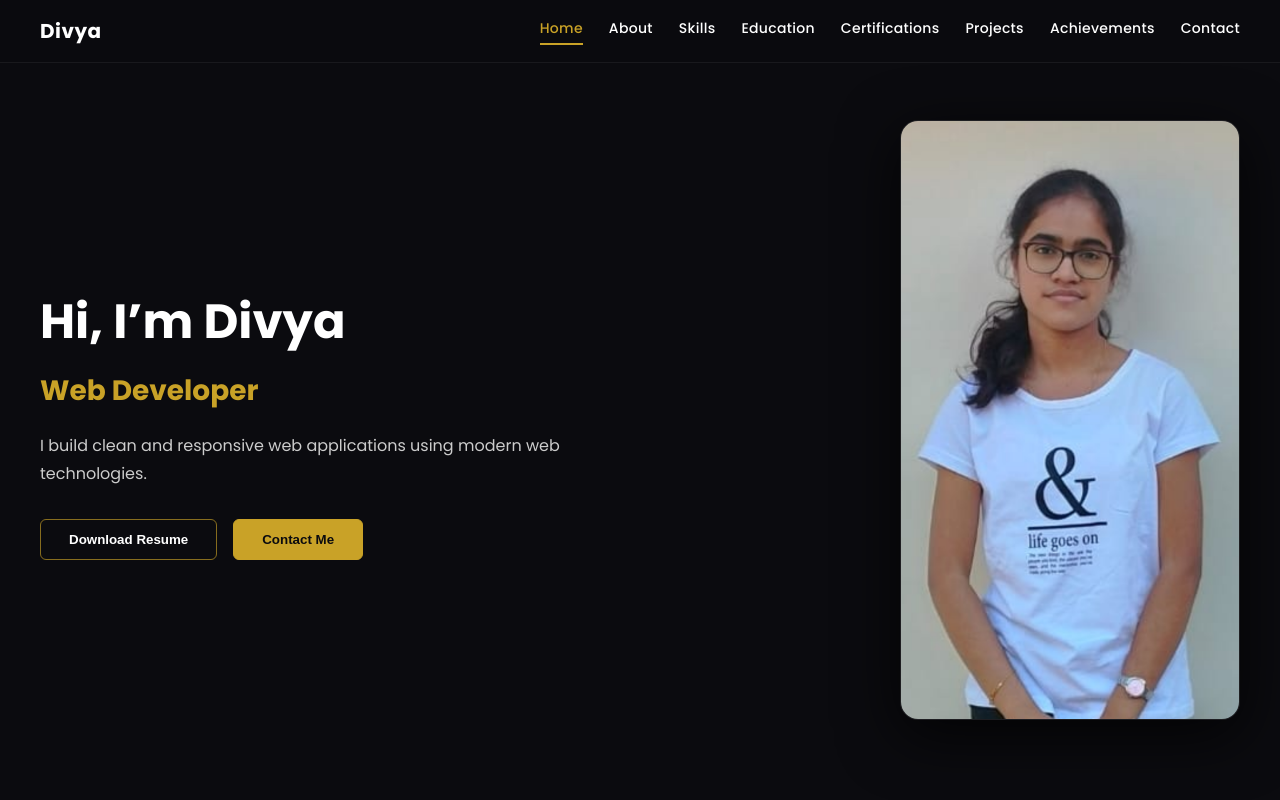
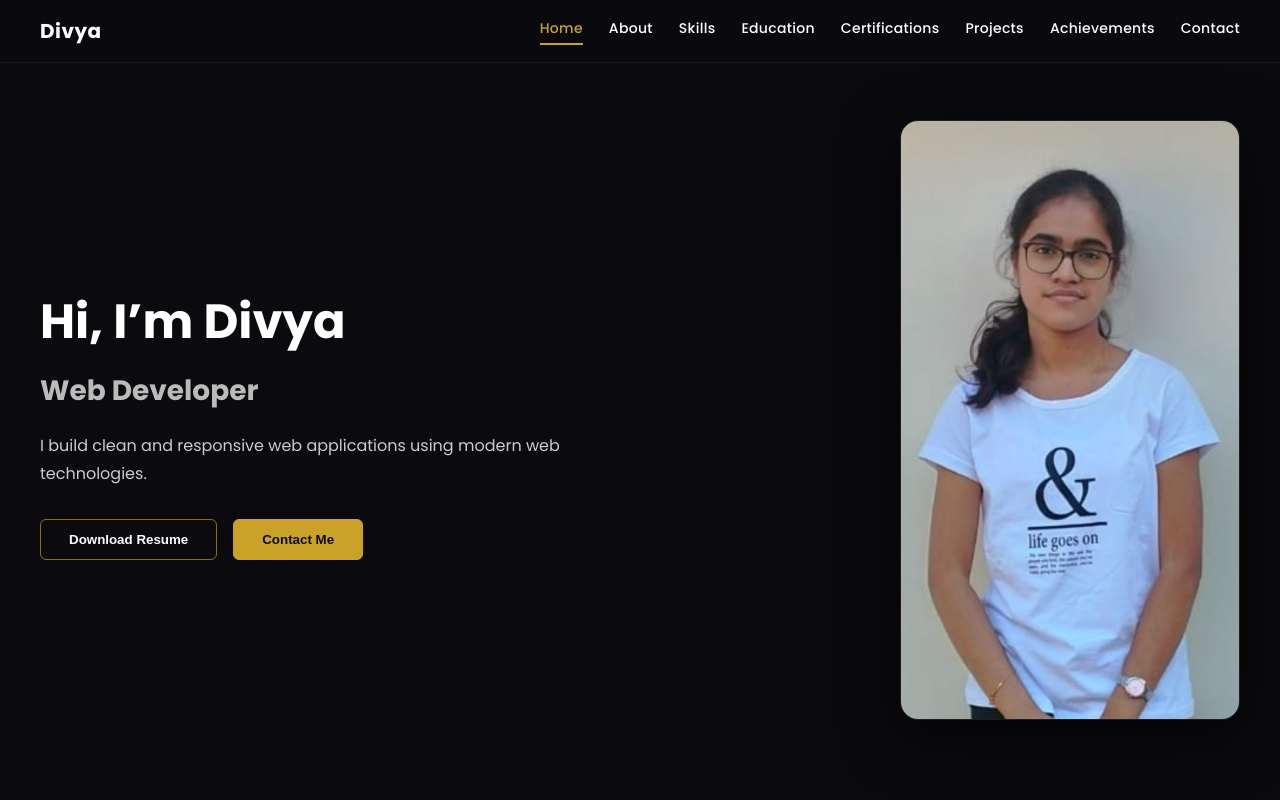
Before and after one commit to divyawebdesign/divya-portfolio, a React (Vite) app: page / in a window 1280 px wide. Shown: the top 800 px of the page. Built offline with nearby package versions, Linux system fonts and the light colour scheme.

Commit message:
Updated code

```diff
--- a/src/components/Hero.jsx
+++ b/src/components/Hero.jsx
@@ -104,10 +104,11 @@ const styles = {
   },
 
   subtitle: {
-    fontSize: "28px",
-    color: "#C9A227",
-    marginBottom: "20px",
-  },
+  fontSize: "28px",
+  color: "#bbbbbb",
+  marginBottom: "20px",
+},
+
 
   description: {
     fontSize: "16px",
```
